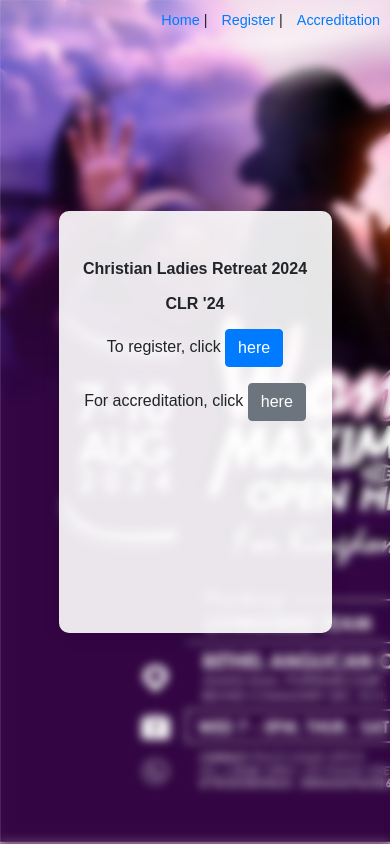
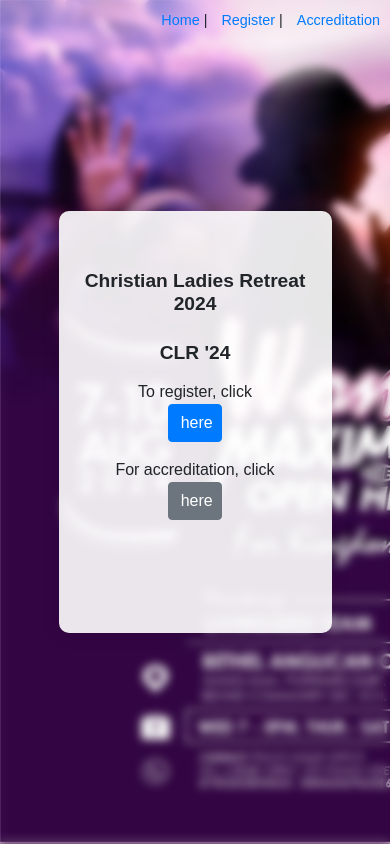
Before and after one commit to PeaceHouseLS/Christian_Ladies_Retreat, a plain HTML site: page index.html in a window 390 px wide. Drawn offline with nearby package versions, Linux system fonts and the light colour scheme.

Commit message:
fine tune

```diff
--- a/index.css
+++ b/index.css
@@ -69,14 +69,27 @@ h1.subtitle {
 /* Media Queries for Responsive Design */
 @media (max-width: 768px) {
     h1.title, h1.subtitle {
-        font-size: 1em; /* Adjusted for smaller screens */
-        padding: 0px;
-        margin: 0px;
+        font-size: 1.2em; /* Adjusted for smaller screens */
         font-weight: bold;
+
     }
 
+    h1.title{
+        padding: 10px;
+    }
     .container {
         padding: 0px;
     }
 
+    .reg{
+        display: flex;
+        flex-direction: column;
+        justify-content: center;
+        align-items: center;
+
+    }
+    a.btn{
+        width: 20%;
+
+    }
 }
--- a/index.html
+++ b/index.html
@@ -17,8 +17,8 @@
     <div class="container text-center">
         <h1 class="mt-5 title" >Christian Ladies Retreat 2024</h1>
         <h1 class="mt-3 subtitle">CLR '24</h1>
-        <p class="mt-3">To register, click <a href="register.html" class="btn btn-primary">here</a></p>
-        <p>For accreditation, click <a href="accredit.html" class="btn btn-secondary">here</a></p>
+        <p class="mt-3 reg">To register, click <a href="register.html" class="btn btn-primary">here</a></p>
+        <p class="reg">For accreditation, click <a href="accredit.html" class="btn btn-secondary">here</a></p>
     </div>
     <script src="index.js"></script>
 </body>
```
